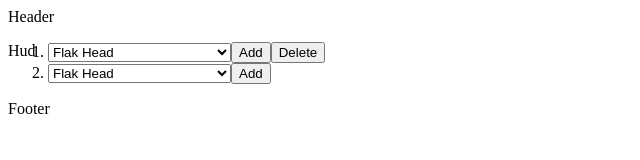
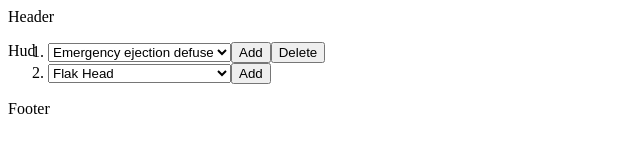
Before and after one commit to nikoku/HashAPS, a React (Create React App) app: page / in a window 1280 px wide. Both pictures are taken after a click on the button "Add". Shown: the top 160 px of the page, without its empty margins (0-640 px from the left). Built offline with nearby package versions, Linux system fonts and the light colour scheme.

Commit message:
削除ボタン実装

```diff
--- a/src/index.tsx
+++ b/src/index.tsx
@@ -56,13 +56,12 @@ interface AmmoSelectorProp {
 }
 class AmmoSelector extends React.Component<AmmoSelectorProp> {
   render() {
-    const option = ammoDataList.map((ammo, index) => (
-      <option key={index} value={ammo.id}>
-        {ammo.name}
-      </option>
-    ));
+    const option = ammoDataList
+      .filter(ammo => this.props.isHead || /[^a-z]/.test(ammo.id))
+      .filter(ammo => this.props.isRear || /[^0-5]/.test(ammo.id))
+      .map(ammo => <option value={ammo.id}>{ammo.name}</option>);
     return (
-      <select defaultValue={this.props.value} onChange={this.props.onChange}>
+      <select value={this.props.value} onChange={this.props.onChange}>
         {option}
       </select>
     );
@@ -86,14 +85,14 @@ class AmmoParret extends React.Component<{}, AmmoParretState> {
           .slice()
           .reverse()
           .map((selector, index, array) => (
-            <li key={index}>
+            <li>
               <AmmoSelector
                 isHead={index === array.length - 1}
                 isRear={index === 0}
                 value={selector}
                 onChange={event => {
                   const ammoSelectorId = this.state.ammoSelectorId;
-                  ammoSelectorId[index] = event.target.value;
+                  ammoSelectorId[array.length - 1 - index] = event.target.value;
                   this.setState({ ammoSelectorId: ammoSelectorId });
                 }}
               />
@@ -101,14 +100,24 @@ class AmmoParret extends React.Component<{}, AmmoParretState> {
                 <button
                   onClick={() => {
                     const ammoSelectorId = this.state.ammoSelectorId.slice();
-                    ammoSelectorId.splice(index + 1, 0, "A");
+                    ammoSelectorId.splice(array.length - index, 0, "A");
                     this.setState({ ammoSelectorId: ammoSelectorId });
                   }}
                 >
                   {"Add"}
                 </button>
               )}
-              {index !== array.length - 1 && <button>{"Delete"}</button>}
+              {index !== array.length - 1 && (
+                <button
+                  onClick={() => {
+                    const ammoSelectorId = this.state.ammoSelectorId.slice();
+                    ammoSelectorId.splice(array.length - index - 1, 1);
+                    this.setState({ ammoSelectorId: ammoSelectorId });
+                  }}
+                >
+                  {"Delete"}
+                </button>
+              )}
             </li>
           ))}
       </ol>
```
